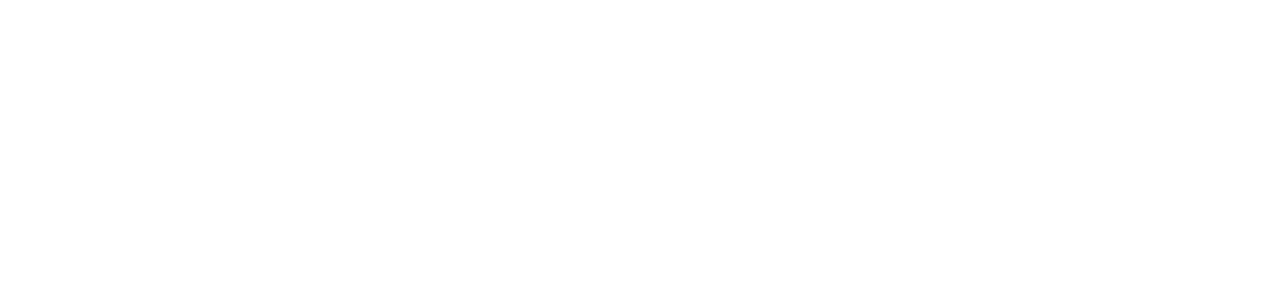
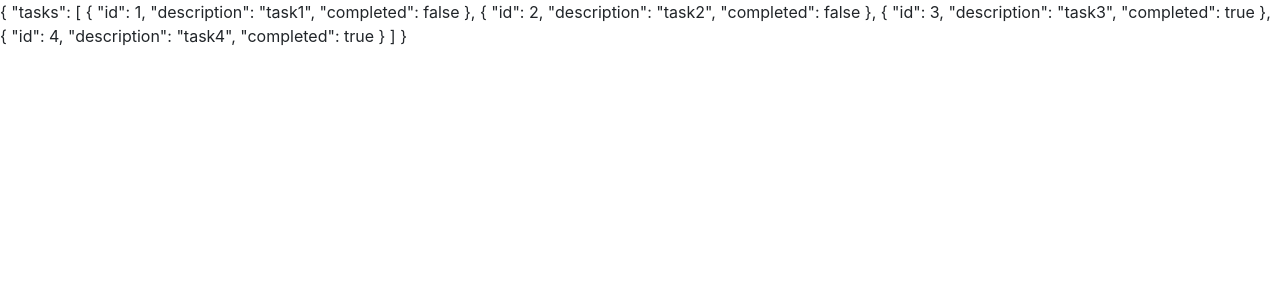
Before and after one commit to toshi-ue/vue-todoapp, a Vue app: page / in a window 1280 px wide. Shown: the top 300 px of the page. Built offline with nearby package versions, Linux system fonts and the light colour scheme.

Commit message:
vuetifyからBootStrapVueに変更

```diff
--- a/src/App.vue
+++ b/src/App.vue
@@ -1,5 +1,7 @@
 <template>
-  <div id="app"></div>
+  <div id="app">
+    {{ $data }}
+  </div>
 </template>
 
 <script>
--- a/src/main.js
+++ b/src/main.js
@@ -1,5 +1,7 @@
 import Vue from 'vue'
 import App from './App.vue'
+import 'bootstrap/dist/css/bootstrap.css'
+import 'bootstrap-vue/dist/bootstrap-vue.css'
 
 Vue.config.productionTip = false
 
```
Also changed, not shown: package.json (+3 -5 lines), 2 other files (tests, documents, lock files or other folders).
